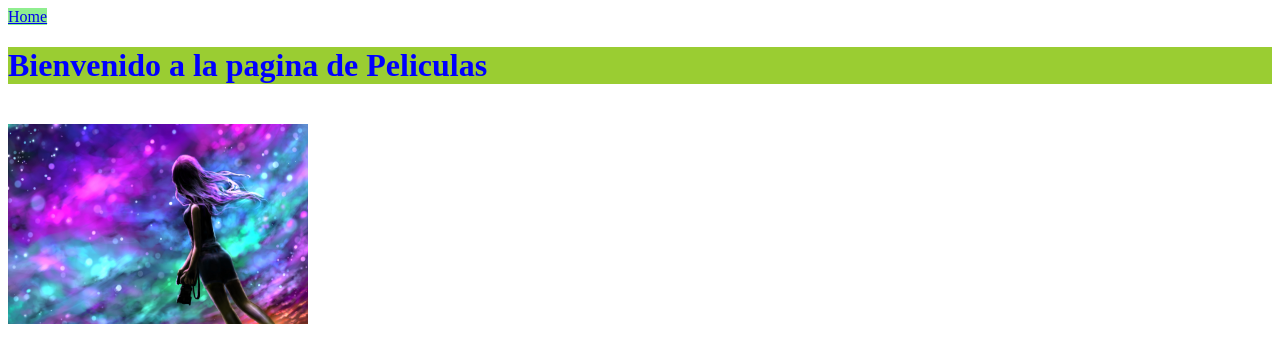
After one commit to JhonatanEnso/Django, a Django app: page /app/peliculas/ in a window 1280 px wide. The commit adds this page. Shown: the top 363 px of the page. Run offline with Django 5.2, Linux system fonts and the light colour scheme.

Commit message:
clase de web

```diff
--- /dev/null
+++ b/webproject/aplicacion/templates/aplicacion/peliculas.html
@@ -0,0 +1,38 @@
+{% load static %}
+<!DOCTYPE html>
+<html lang="en">
+<head>
+    <meta charset="UTF-8">
+    <meta name="viewport" content="width=device-width, initial-scale=1.0">
+    <title>Peliculas</title>
+    <style>
+        h1 {
+            color: blue;
+            background-color: yellowgreen;
+        }
+
+        img {
+            width: 300px;
+            height: 200px;
+        }
+        .verde {
+            background-color: lightgreen;
+        }
+    </style>
+    <script>
+        function cambiar(imagen){
+            imagen.src = "{% static 'images/dibujo3.jpg' %}";
+
+        }
+    </script>
+</head>
+<body>
+    <a class="verde" href="/app/">Home</a>
+    <br>
+    <h1>Bienvenido a la pagina de Peliculas</h1>
+    <br>
+    <img onmo                                                                                                                                                                                       useover="cambiar(this)" src="{% static 'images/dibujo.jpg' %}">
+    <br> <br>
+
+</body>
+</html>
--- a/webproject/aplicacion/templates/aplicacion/viernes.html
+++ b/webproject/aplicacion/templates/aplicacion/viernes.html
@@ -5,6 +5,7 @@
     <meta charset="UTF-8">
     <meta name="viewport" content="width=device-width, initial-scale=1.0">
     <title style="color: blueviolet;">Pagina para Viernes</title>
+    <link rel="stylesheet" type="text/css" href="{% static 'css/peliculas.css' %}">
 </head>
 <body>
 
@@ -15,7 +16,7 @@
 
     <br> <br>
 
-    <img src="https://media2.giphy.com/media/YtCAXWS94FZbWiKmKH/200w.gif?cid=6c09b9523chegsomsylz6heo3rfh1cc76chl4etxqn8nnu3j&ep=v1_gifs_search&rid=200w.gif&ct=g"
+    <img src="https://media2.giphy.com/media/YtCAXWS94FZbWiKmKH/200w.gif?cid=6c09b9523chegsomsylz6heo3rfh1cc76chl4etxqn8nnu3j&ep=v1_gifs_search&rid=200w.gif&ct=g">
     <br>
     <p style="color:brown">Este es un ejemplo de una página HTML5 para Viernes</p>
 </body>
--- a/webproject/aplicacion/urls.py
+++ b/webproject/aplicacion/urls.py
@@ -2,6 +2,9 @@ from django.urls import path
 from aplicacion import views
 
 urlpatterns = [
+
     path('', views.index, name='index'),
     path('viernes/', views.metodoviernes, name='viernes'),
+    path('listas/', views.metodolistas, name='listas'),
+    path('peliculas/', views.metodopeliculas, name='peliculas'),
     ]
--- a/webproject/aplicacion/views.py
+++ b/webproject/aplicacion/views.py
@@ -13,4 +13,7 @@ def metodoviernes(request):
 
 def metodolistas(request):
     return render(request, 'aplicacion/listas.html')
+
+def metodopeliculas(request):
+    return render(request, 'aplicacion/peliculas.html')
     #return HttpResponse("Listas en Django!!")
```
Also changed, not shown: webproject/aplicacion/static/peliculas.css (added, +16 -0 lines), webproject/aplicacion/templates/aplicacion/index.html (+8 -2 lines), webproject/aplicacion/templates/aplicacion/listas.html (+13 -4 lines), webproject/aplicacion/static/images/dibujo.jpg (added), webproject/aplicacion/static/images/dibujo2.jpg (added), webproject/aplicacion/static/images/dibujo3.jpg (added), webproject/aplicacion/static/js/pelis.js (added).
